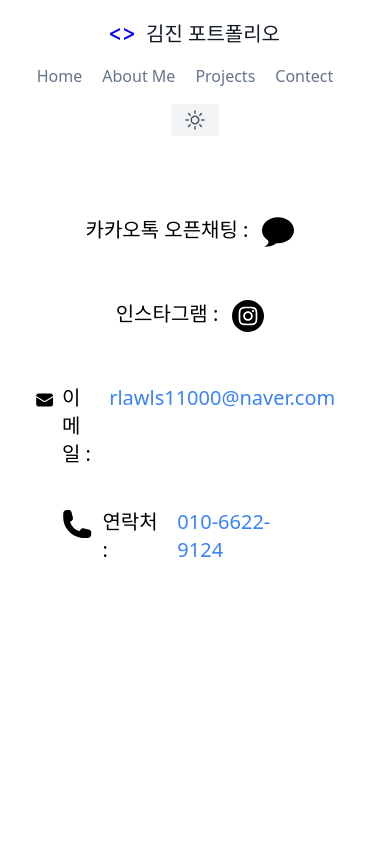
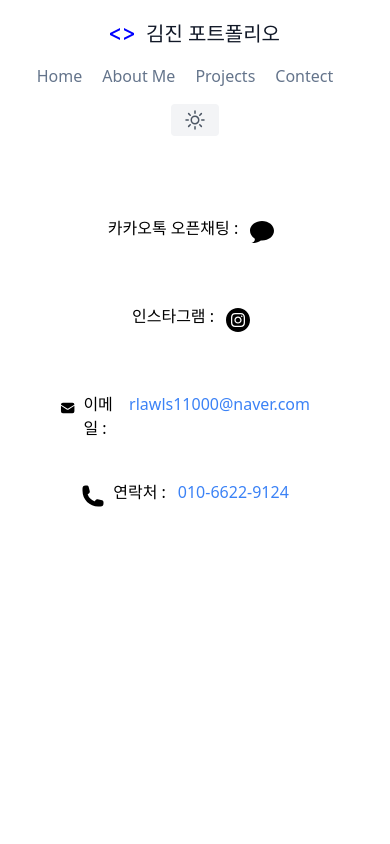
Before and after one commit to Joji6666/Portfolio, a Next.js app: page /contect in a window 390 px wide. Shown: the top 844 px of the page. Built offline with nearby package versions, Linux system fonts and the light colour scheme.

Commit message:
반응형 개선 3차

```diff
--- a/pages/aboutMe.js
+++ b/pages/aboutMe.js
@@ -23,7 +23,7 @@ export default function AboutMe() {
             />
             <link rel="icon" href="/favicon.ico" />
           </Head>
-          <div className="md:ml-auto md:mr-auto flex flex-col items-center  justify-center text-center sm:text-left ">
+          <div className="contectWarp md:ml-auto md:mr-auto flex flex-col items-center  justify-center xl:text-3xl sm:text-xl ">
             <div className="flex mb-10">
               <svg
                 xmlns="http://www.w3.org/2000/svg"
--- a/pages/contect.js
+++ b/pages/contect.js
@@ -13,6 +13,7 @@ export default function Contect() {
       }}
     >
       <LayOut>
+        <div className="contect-svg">
           <div className=" min-h-screen m-5 px-10 py-10 mb-10">
             <Head>
               <title> Contect </title>
@@ -23,17 +24,16 @@ export default function Contect() {
               />
               <link rel="icon" href="/favicon.ico" />
             </Head>
-          <div className="md:ml-auto md:mr-auto flex flex-col items-center  justify-center">
+            <div className="contectWarp md:ml-auto md:mr-auto flex flex-col items-center  justify-center xl:text-3xl sm:text-xl  ">
               <div className="flex mb-10">
-              <span className="sm:text-3xl font-blod text-xl">
-                카카오톡 오픈채팅 :
-              </span>
+                <span className=" font-blod ">카카오톡 오픈채팅 :</span>
                 <Link href="https://open.kakao.com/o/s3Yg6VWe">
                   <div className="ml-3 text-gray-500">
                     <svg
                       xmlns="http://www.w3.org/2000/svg"
                       viewBox="0 0 24 24"
-                    class="w-11 h-11 pr-2 pb-3"
+                      width="12"
+                      height="12"
                     >
                       <path d="M12 1c-6.627 0-12 4.364-12 9.749 0 3.131 1.817 5.917 4.64 7.7.868 2.167-1.083 4.008-3.142 4.503 2.271.195 6.311-.121 9.374-2.498 7.095.538 13.128-3.997 13.128-9.705 0-5.385-5.373-9.749-12-9.749z" />
                     </svg>
@@ -41,15 +41,14 @@ export default function Contect() {
                 </Link>
               </div>
               <div className="flex mb-10">
-              <span className="sm:text-3xl font-blod text-xl">
-                인스타그램 :
-              </span>
+                <span className=" font-blod ">인스타그램 :</span>
                 <Link href="https://www.instagram.com/warigari_warigari/">
                   <div className="ml-3 text-gray-500">
                     <svg
                       xmlns="http://www.w3.org/2000/svg"
-                    class="w-11 h-11 pr-2 pb-3"
                       viewBox="0 0 24 24"
+                      width="12"
+                      height="12"
                     >
                       <path d="M14.829 6.302c-.738-.034-.96-.04-2.829-.04s-2.09.007-2.828.04c-1.899.087-2.783.986-2.87 2.87-.033.738-.041.959-.041 2.828s.008 2.09.041 2.829c.087 1.879.967 2.783 2.87 2.87.737.033.959.041 2.828.041 1.87 0 2.091-.007 2.829-.041 1.899-.086 2.782-.988 2.87-2.87.033-.738.04-.96.04-2.829s-.007-2.09-.04-2.828c-.088-1.883-.973-2.783-2.87-2.87zm-2.829 9.293c-1.985 0-3.595-1.609-3.595-3.595 0-1.985 1.61-3.594 3.595-3.594s3.595 1.609 3.595 3.594c0 1.985-1.61 3.595-3.595 3.595zm3.737-6.491c-.464 0-.84-.376-.84-.84 0-.464.376-.84.84-.84.464 0 .84.376.84.84 0 .463-.376.84-.84.84zm-1.404 2.896c0 1.289-1.045 2.333-2.333 2.333s-2.333-1.044-2.333-2.333c0-1.289 1.045-2.333 2.333-2.333s2.333 1.044 2.333 2.333zm-2.333-12c-6.627 0-12 5.373-12 12s5.373 12 12 12 12-5.373 12-12-5.373-12-12-12zm6.958 14.886c-.115 2.545-1.532 3.955-4.071 4.072-.747.034-.986.042-2.887.042s-2.139-.008-2.886-.042c-2.544-.117-3.955-1.529-4.072-4.072-.034-.746-.042-.985-.042-2.886 0-1.901.008-2.139.042-2.886.117-2.544 1.529-3.955 4.072-4.071.747-.035.985-.043 2.886-.043s2.14.008 2.887.043c2.545.117 3.957 1.532 4.071 4.071.034.747.042.985.042 2.886 0 1.901-.008 2.14-.042 2.886z" />
                     </svg>
@@ -61,14 +60,15 @@ export default function Contect() {
                   xmlns="http://www.w3.org/2000/svg"
                   viewBox="0 0 24 24"
                   fill="currentColor"
-                class="w-11 h-11 pr-2 pb-3"
+                  width="12"
+                  height="12"
                 >
                   <path d="M1.5 8.67v8.58a3 3 0 003 3h15a3 3 0 003-3V8.67l-8.928 5.493a3 3 0 01-3.144 0L1.5 8.67z" />
                   <path d="M22.5 6.908V6.75a3 3 0 00-3-3h-15a3 3 0 00-3 3v.158l9.714 5.978a1.5 1.5 0 001.572 0L22.5 6.908z" />
                 </svg>
 
-              <span className="sm:text-3xl font-blod text-xl">이메일 :</span>
-              <span className="sm:text-3xl pl-3 text-blue-500  pr-5 text-xl ">
+                <span className=" font-blod ">이메일 :</span>
+                <span className=" pl-3 text-blue-500  pr-5 ">
                   rlawls11000@naver.com
                 </span>
               </div>
@@ -78,7 +78,8 @@ export default function Contect() {
                   xmlns="http://www.w3.org/2000/svg"
                   viewBox="0 0 24 24"
                   fill="currentColor"
-                class="w-11 h-11 pr-2 pb-3"
+                  width="12"
+                  height="12"
                 >
                   <path
                     fill-rule="evenodd"
@@ -87,10 +88,9 @@ export default function Contect() {
                   />
                 </svg>
 
-              <span className="sm:text-3xl font-blod text-xl">연락처 :</span>
-              <span className="sm:text-3xl pl-3 text-blue-500 pr-5  text-xl">
-                010-6622-9124
-              </span>
+                <span className=" font-blod ">연락처 :</span>
+                <span className=" pl-3 text-blue-500 pr-5 ">010-6622-9124</span>
+              </div>
             </div>
           </div>
         </div>
--- a/styles/globals.css
+++ b/styles/globals.css
@@ -49,3 +49,7 @@ p {
   blur-sm
   hover:blur-none;
 }
+
+.contectWarp svg {
+  @apply sm:w-12 h-12 pr-2 pb-5 2xl:h-8 w-8 pr-2 pb-4;
+}
```
Lines whose indentation alone changed are shown as unchanged.
